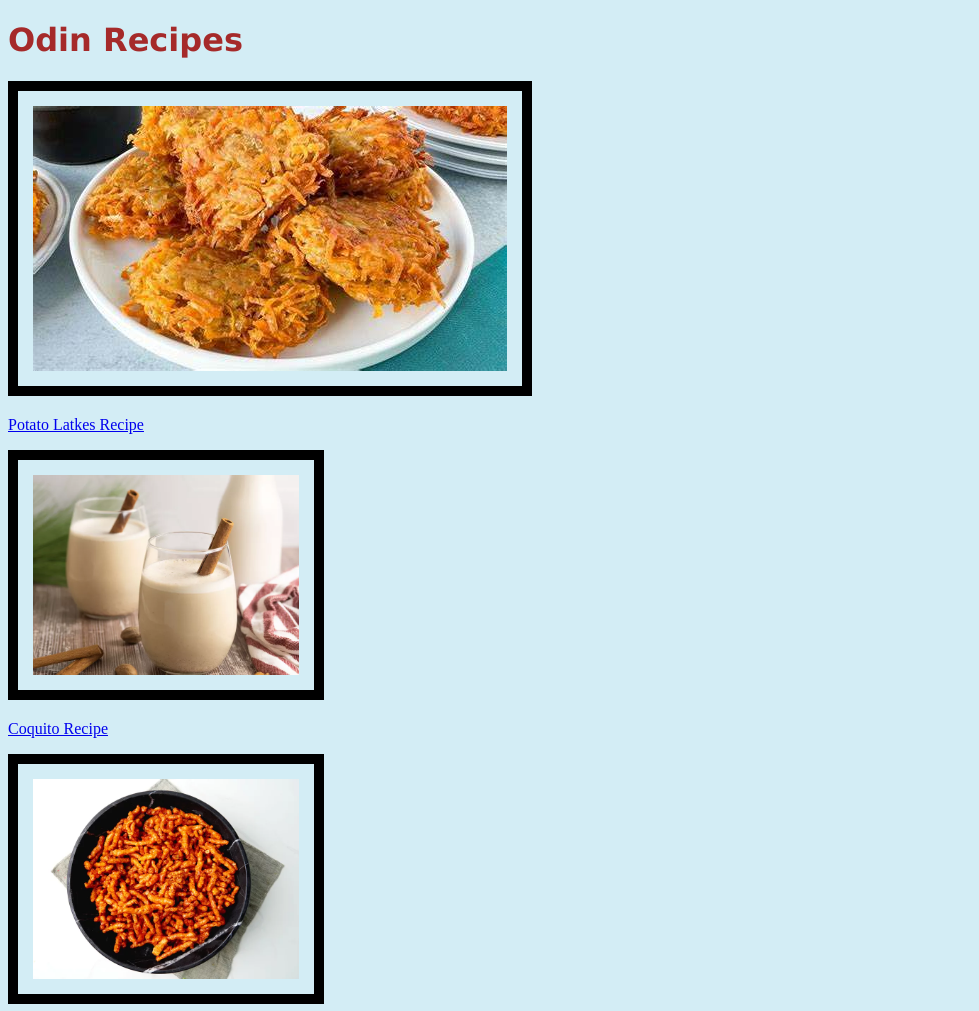
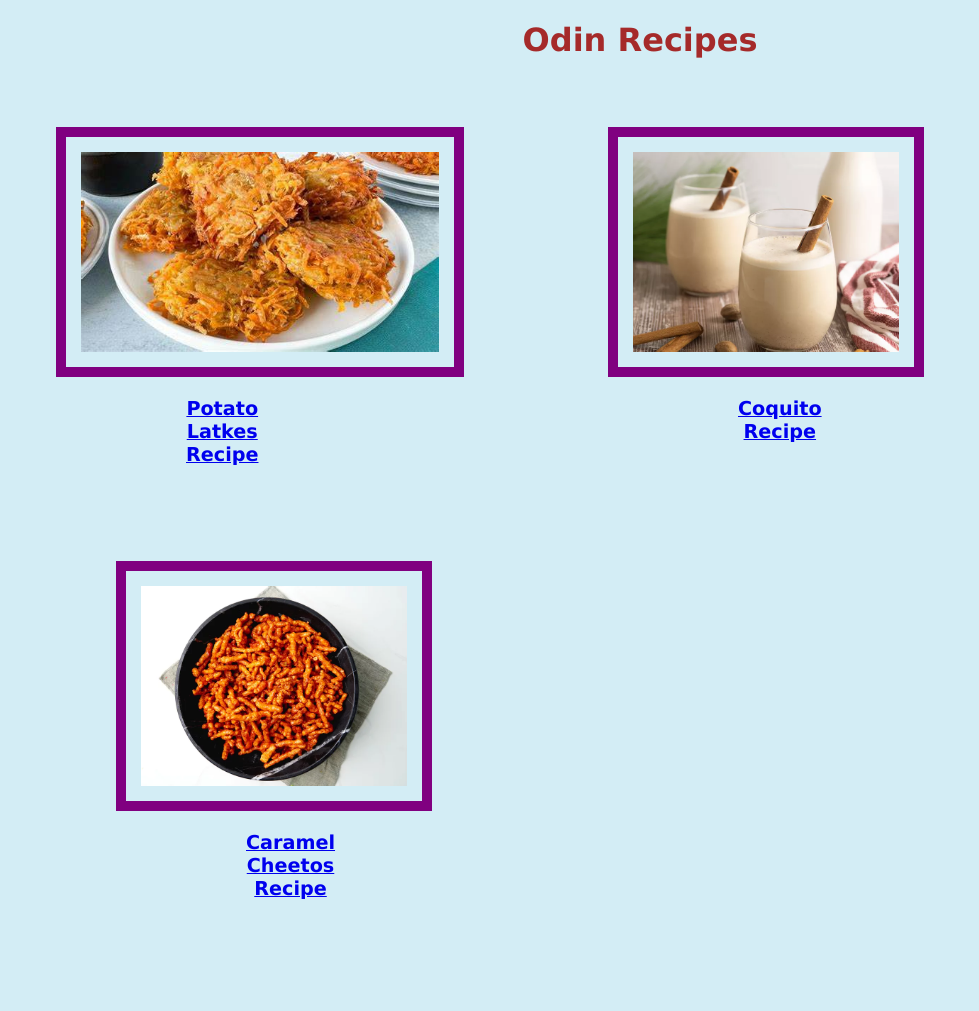
Before and after one commit to Niro3713/Recipes, a plain HTML site: page odin-recipes/index.html in a window 1280 px wide. Shown: the top 1011 px of the page, without its empty margins (0-979 px from the left). After the commit the page ends 900 px from the top, so only its background shows below. Drawn offline with Linux system fonts and the light colour scheme.

Commit message:
Aligned Images Beside Each Other + Fonts & Colors

```diff
--- a/odin-recipes/index.html
+++ b/odin-recipes/index.html
@@ -2,18 +2,24 @@
 <html lang="en">
   <head>
     <meta charset="UTF-8">
-    <link rel="stylesheet" href="recipes/style.css">
+    <link rel="stylesheet" href="style.css">
     <title>Odin Recipes</title>
 
   </head>
   <body>
     <h1>Odin Recipes</h1>
+    <div class="potato-latkes">
     <p><img src="recipes/images/potato-latkes.jfif"></p>
-    <p><a href="recipes/potato-latkes.html" alt="Potato Latkes" height="200">Potato Latkes Recipe</a></p>
-    <p><img src="recipes/images/coquito.webp" alt="Coquito" height="200"></p>
+    <p><a href="recipes/potato-latkes.html" alt="Potato Latkes">Potato Latkes Recipe</a></p>
+    </div>
+    <div class="coquito">
+    <p><img class="up" src="recipes/images/coquito.webp" alt="Coquito"></p>
     <p><a href="recipes/coquito.html">Coquito Recipe</a></p>
-    <p><img src="recipes/images/caramel-cheetos.webp"alt="Caramel Cheetos" height="200"></p>
+    </div>
+    <div class="caramel-cheetos">
+    <p><img src="recipes/images/caramel-cheetos.webp"alt="Caramel Cheetos"></p>
     <p><a href="recipes/caramel-cheetos.html">Caramel Cheetos Recipe</a></p>
+    </div>
   </body>
 
 </html>
--- /dev/null
+++ b/odin-recipes/style.css
@@ -0,0 +1,28 @@
+/*Adding some style to the Recipe webpages*/
+h1{font-family:'Verdana', 'Geneva', 'Tahoma', sans-serif;
+    font-weight: bold;
+    font-size: 32px;
+    color: brown; width:100%;
+    text-align: center;}
+*{background-color: rgb(211, 237, 245);}
+.ingredients{color: blue;}
+
+img{border: 10px solid purple;
+    padding:15px; height: 200px; width:auto}
+
+a{height: 30px;padding-left: 130px;
+    text-align: center; display:inline-flex;
+    font-size: larger;font-weight: 900;
+    font-family:Verdana, Geneva, Tahoma, sans-serif}
+
+
+.potato-latkes{height:100px; width: 100px;
+    display:inline-block; margin: 48px;
+    margin-top: 30px;}
+.coquito{height:100px; width: 100px;
+    display:inline-block;
+    margin: 304px;margin-top: 30px;
+    margin-left: 400px;}
+.caramel-cheetos{height:100px; width: 100px;
+     display:inline-block; margin: 108px;
+     margin-top: 30px;}
```
Also changed, not shown: odin-recipes/recipes/style.css (line endings or trailing spaces).
